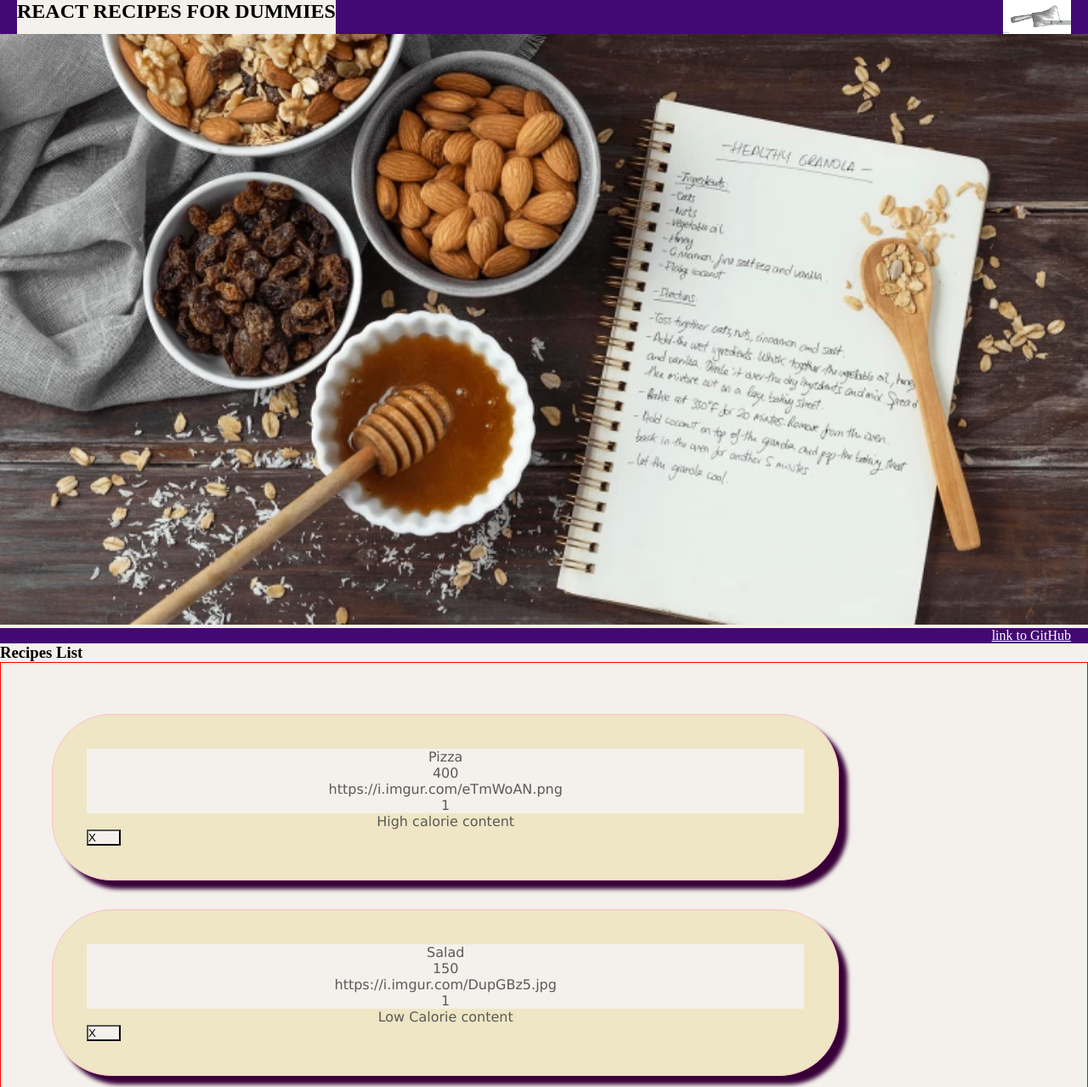
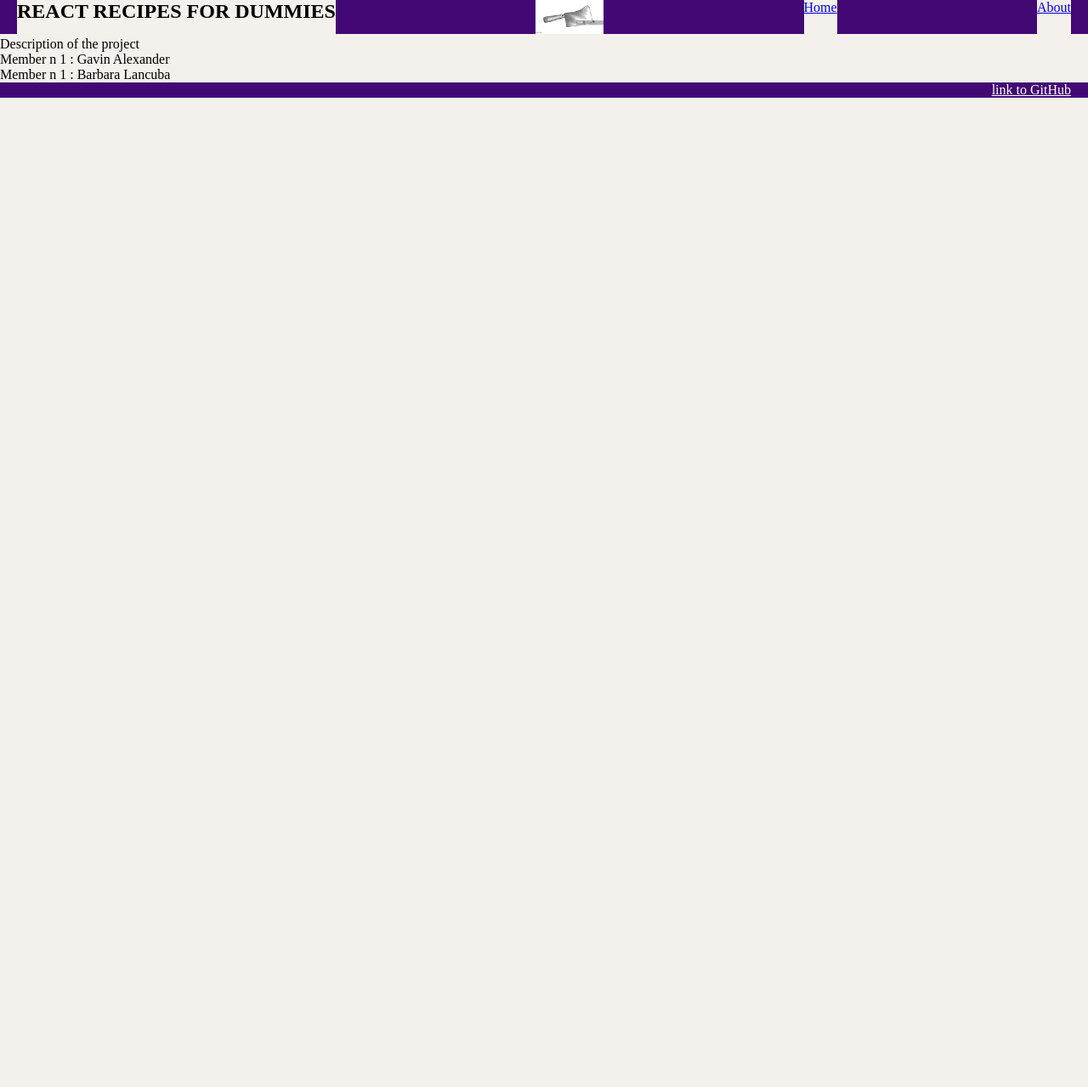
Before and after one commit to BarbaraLan/mini-project-2, a React (Vite) app: page /about in a window 1280 px wide. Shown: the top 1279 px of the page at 85% size. After the commit the page ends 800 px from the top, so only its background shows below. Built offline with nearby package versions, Linux system fonts and the light colour scheme.

Commit message:
day 3 done without css

```diff
--- a/package.json
+++ b/package.json
@@ -11,7 +11,8 @@
   },
   "dependencies": {
     "react": "^18.2.0",
-    "react-dom": "^18.2.0"
+    "react-dom": "^18.2.0",
+    "react-router-dom": "^6.22.0"
   },
   "devDependencies": {
     "@types/react": "^18.2.43",
--- a/src/App.jsx
+++ b/src/App.jsx
@@ -1,19 +1,27 @@
 import './App.css'
-import HomePage from './pages/HomePage'
+import { Routes, Route, Router } from 'react-router-dom'
+import DashboardPage from './Pages/DashboardPage'
+import AboutPage from './Pages/AboutPage'
+import NotFoundPage from './Pages/NotFoundPage'
+import ItemsDetailsPage from './Pages/ItemsDetailsPage'
 import NavBar from './components/NavBar'
+import Sidebar from './components/Sidebar'
 import Footer from './components/Footer'
-import RecipesList from './components/RecipesList'
 
 
 function App() {
 
   return (
     <>
-      <HomePage />
       <NavBar />
+      <Sidebar/>
+      <Routes>
+        <Route path='/' element={<DashboardPage userName='DashboardPage' />} />
+        <Route path='/about' element={<AboutPage userName='AboutPage' />} />
+        <Route path='/itemsDetailsPage/:recipeId' element={<ItemsDetailsPage userName='RecipesList' />} />
+        <Route path='*' element={<NotFoundPage userName='NotFoundPage' />} />
+      </Routes>
       <Footer />
-      <RecipesList />
-
     </>
   )
 }
--- /dev/null
+++ b/src/Pages/AboutPage.jsx
@@ -0,0 +1,11 @@
+function AboutPage() {
+    return (
+    <>
+        <h2>About Us</h2>
+        <p> Description of the project </p>
+        <p>Member n 1 : Gavin Alexander</p>
+        <p>Member n 1 : Barbara Lancuba</p>
+    </>
+    )
+}
+export default AboutPage
--- /dev/null
+++ b/src/Pages/DashboardPage.jsx
@@ -0,0 +1,14 @@
+import RecipesList from "../components/RecipesList"
+
+function DashboardPage() {
+    return (
+        <>
+            <h1>REACT RECIPES FOR DUMMIES </h1>
+            <img className="image1" src="./src/assets/coveringImg.webp" alt="" />
+            <RecipesList />
+        </>
+
+    )
+}
+
+export default DashboardPage
--- /dev/null
+++ b/src/Pages/ItemsDetailsPage.jsx
@@ -0,0 +1,25 @@
+import recipesJson from '../recipes.json'
+import { useParams } from "react-router-dom";
+
+function ItemsDetailsPage (props) {
+
+    const { recipeId } = useParams()
+    const recipe = recipesJson.find((recipe) => recipe.id === recipeId);
+    console.log(recipe);
+    const caloriesCount = recipe.calories >= 350 ? 'High calorie content ' : 'Low Calorie content'
+    function displayCalories(calorie) {
+        return caloriesCount
+    }
+return (
+    <li className="recipe-card-detail" key={recipe.id}>
+    <p>{recipe.name}</p>
+    <p>{recipe.calories}</p>
+    <p>{recipe.image}</p>
+    <p>{recipe.servings}</p>
+    <p>{caloriesCount}</p>
+    <button className="btn" onClick={() => props.deleteCard(recipe.id) } > X </button>
+    </li>
+)
+}
+
+export default ItemsDetailsPage
--- /dev/null
+++ b/src/Pages/NotFoundPage.jsx
@@ -0,0 +1,4 @@
+function NotFoundPage () {
+    <h3> Page not found </h3>
+}
+export default NotFoundPage
--- a/src/components/Footer.jsx
+++ b/src/components/Footer.jsx
@@ -1,7 +1,7 @@
 function Footer () {
     return (
         <>
-        <a class="footer" href="https://github.com/BarbaraLan/mini-project-2.git"> link to GitHub</a>
+        <a className="footer" href="https://github.com/BarbaraLan/mini-project-2.git"> link to GitHub</a>
         </>
     )
 }
--- a/src/components/NavBar.jsx
+++ b/src/components/NavBar.jsx
@@ -1,9 +1,12 @@
+import { Link } from "react-router-dom";
+
 function NavBar () {
     return (
         <nav id="navbar">
         <h2> REACT RECIPES FOR DUMMIES</h2>
         <img id="logo" src="./src/assets/cleaver.jpg" alt="" />
-
+        <Link to = "/"> Home </Link>
+        <Link to= '/about'>About</Link>
         </nav>
     )
 }
--- a/src/components/RecipesCard.jsx
+++ b/src/components/RecipesCard.jsx
@@ -1,19 +1,12 @@
+import { Link } from "react-router-dom";
+
 function RecipesCard(props) {
     const recipe = props.recipe;
-    const caloriesCount = recipe.calories >= 350 ? 'High calorie content ' : 'Low Calorie content'
-
-    function displayCalories(calorie) {
-        return caloriesCount
-    }
 
     return (
-        <li className="recipe-card" key={recipe.id}>
-            <p>{recipe.name}</p>
-            <p>{recipe.calories}</p>
-            <p>{recipe.image}</p>
-            <p>{recipe.servings}</p>
-            {caloriesCount}
-            <button class="btn" onClick={() => props.deleteCard(recipe.id) } > X </button>
+        <li className="recipe-card">
+              <h4><Link to={`/itemsDetailsPage/${recipe.id}`}>{recipe.name}</Link></h4>
+            <button className="btn" onClick={() => props.deleteCard(recipe.id) } > X </button>
         </li>
     )
 }
--- a/src/components/Sidebar.jsx
+++ b/src/components/Sidebar.jsx
@@ -1,8 +1,7 @@
 function Sidebar () {
     return (
         <>
-        <a href=""> Home page </a>
-        <a href=""> About page </a>
+        <h5> This is the sidebar</h5>
         </>
     )
 }
--- a/src/main.jsx
+++ b/src/main.jsx
@@ -1,10 +1,13 @@
 import React from 'react'
 import ReactDOM from 'react-dom/client'
 import App from './App.jsx'
+import { BrowserRouter as Router } from 'react-router-dom'
 
 
 ReactDOM.createRoot(document.getElementById('root')).render(
   <React.StrictMode>
-    <App />
+    <Router>
+      <App />
+    </Router>
   </React.StrictMode>,
 )
--- a/src/pages/HomePage.jsx
+++ /dev/null
@@ -1,10 +0,0 @@
-function HomePage () {
-    return (
-        <>
-        <h1>REACT RECIPES FOR DUMMIES </h1>
-        <img class="image1" src="./src/assets/coveringImg.webp" alt="" />
-        </>
-
-        )
-}
-export default HomePage;
```
Also changed, not shown: 1 other file (tests, documents, lock files or other folders).
